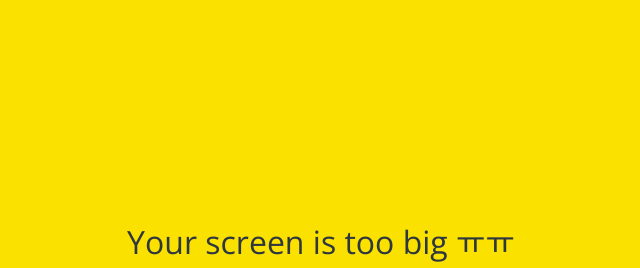
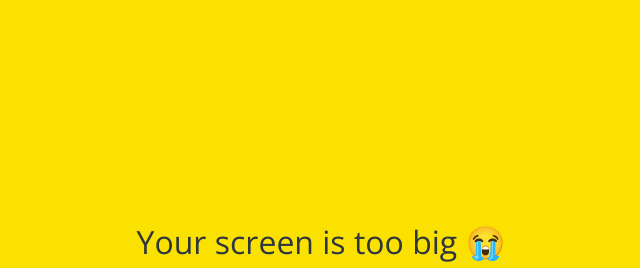
Before and after one commit to hyewon-han/kokoa-cloan-2023, a plain HTML site: page index.html in a window 1280 px wide. Shown: the part 158-426 px from the top of the page, without its empty margins (319-959 px from the left). Drawn offline with nearby package versions, Linux system fonts and the light colour scheme.

Commit message:
Update index.html

```diff
--- a/index.html
+++ b/index.html
@@ -42,7 +42,7 @@
       <a href="#">Find Kokoa Account or Password</a>
     </form>
     <div id="no-mobile">
-      <span>Your screen is too big ㅠㅠ </span>
+      <span>Your screen is too big 😭 </span>
     </div>
     <script
       src="https://kit.fontawesome.com/5776ac29ed.js"
```
